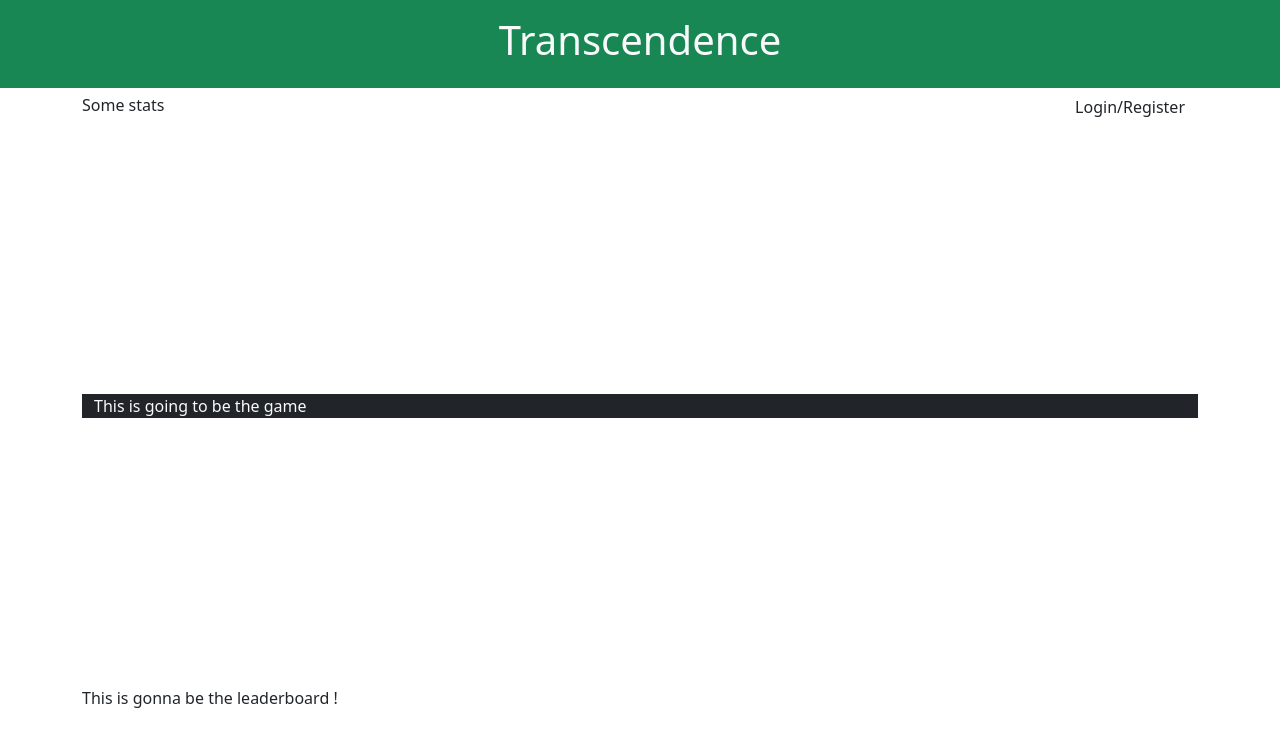
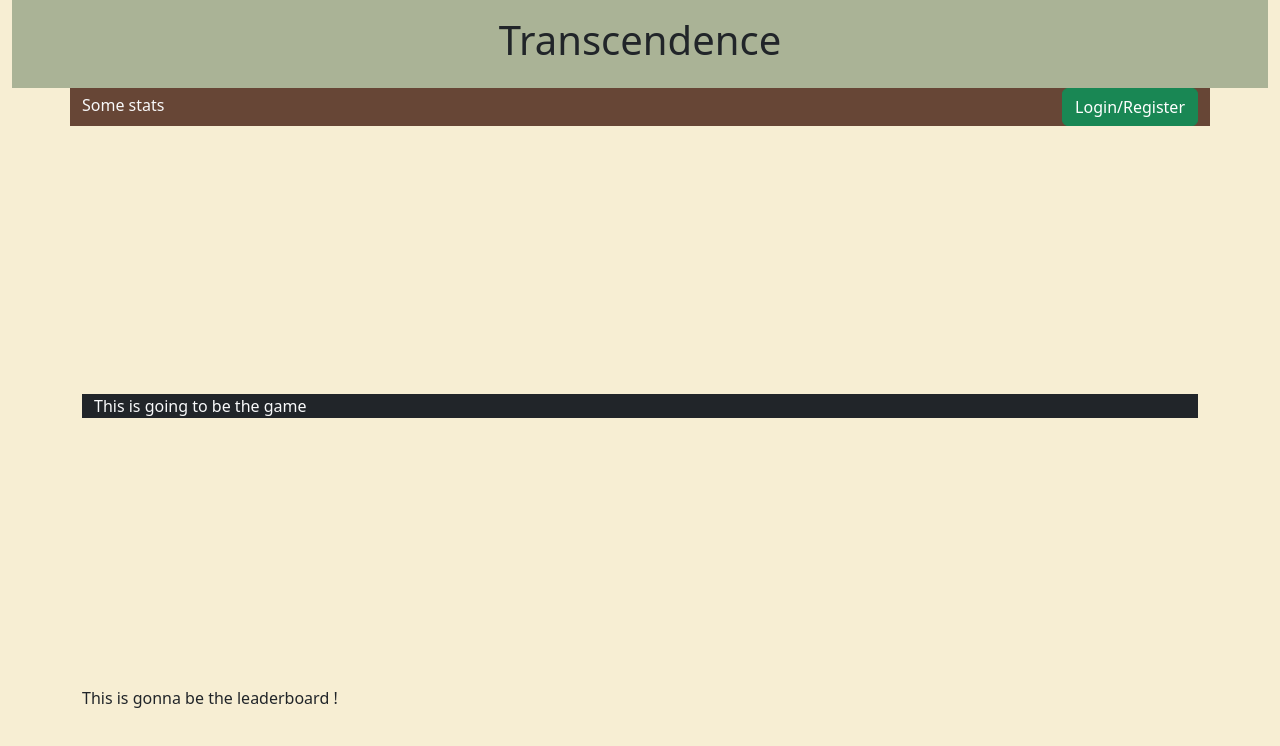
Before and after one commit to sm222/ft_transcendence, a plain HTML site: page game/index.html in a window 1280 px wide. Drawn offline with nearby package versions, Linux system fonts and the light colour scheme.

Commit message:
Added custom colots

```diff
--- a/game/index.html
+++ b/game/index.html
@@ -11,6 +11,18 @@
     ></script>
 
     <style>
+      .background-green {
+        background-color: rgb(170, 179, 150);
+      }
+      .background-light {
+        background-color: rgb(247, 238, 211);
+      }
+      .background-brown {
+        background-color: rgb(103, 70, 54);
+      }
+      .text-brown {
+        color: rbg(103, 70, 54);
+      }
       .container-game {
           height: 70vh;
           display: flex;
@@ -33,18 +45,18 @@
     <link href="https://cdn.jsdelivr.net/npm/bootstrap@5.3.3/dist/css/bootstrap.min.css" rel="stylesheet" integrity="sha384-QWTKZyjpPEjISv5WaRU9OFeRpok6YctnYmDr5pNlyT2bRjXh0JMhjY6hW+ALEwIH" crossorigin="anonymous">
 
   </head>
-  <body>
+  <body class="container-fluid background-light">
 
     <!--Header. Name of the project. Always full width, never hidden-->
-    <div class="container-fluid p-3 text-center bg-success text-light">
+    <div class="container-fluid p-3 text-center background-green text-brown">
         <h1>Transcendence</h1>
     </div>
       <!--Button and stats. Right under the header. If too small, hover button over header. Start and end until too big.-->
-    <div class="container-sm">
-      <div class="row align-items-baseline">
+    <div class="container-sm background-light">
+      <div class="row align-items-baseline background-brown text-light">
         <div class="col mb-2 text-start">Some stats</div>
         <div class="col text-end">
-          <button type=button class="btn">Login/Register</button>
+          <button type=button class="btn btn-success">Login/Register</button>
         </div>
       </div>
     </div>
```
Also changed, not shown: Tools/ToDo.txt.
